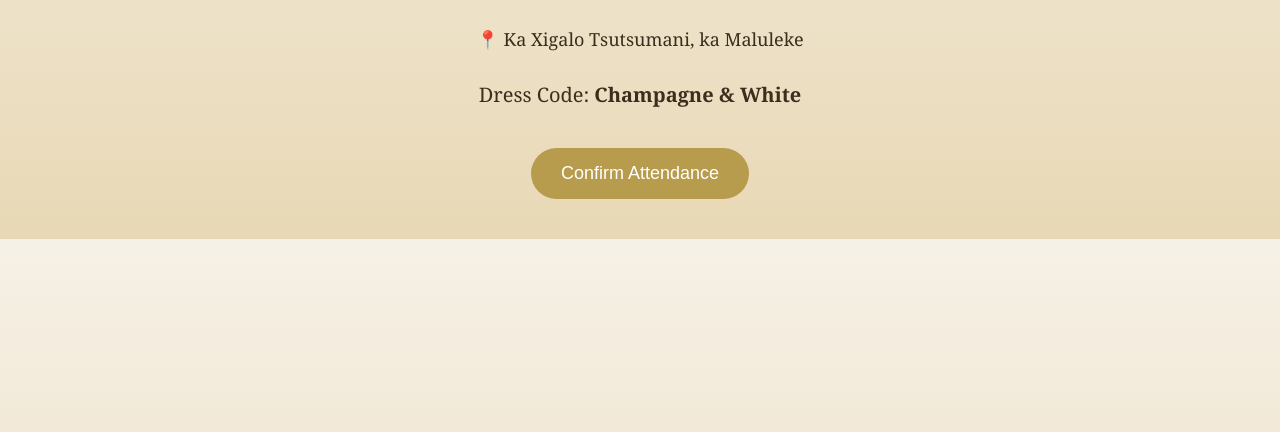
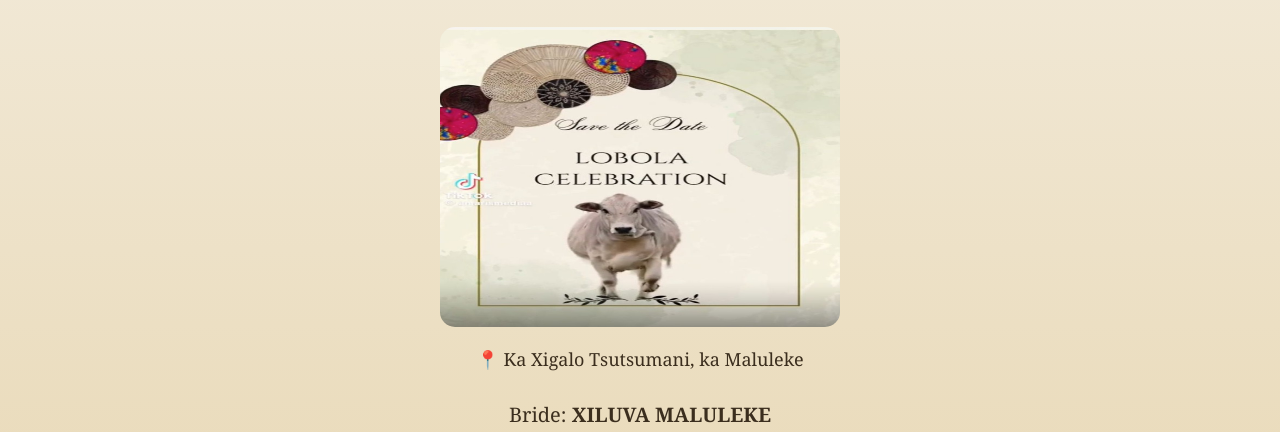
Before and after one commit to vt-0001/lobola-invitation, a plain HTML site: page index.html in a window 1280 px wide. Shown: the part 364-796 px from the top of the page. Drawn offline with Linux system fonts and the light colour scheme.

Commit message:
Update index.html

```diff
--- a/index.html
+++ b/index.html
@@ -52,7 +52,7 @@ h2 {
 }
 
 .button {
-    margin-top: 40px;
+    margin-top: 20px;
 }
 
 button {
@@ -68,10 +68,43 @@ button {
 button:hover {
     background-color: #9c833f;
 }
+
+/* Slideshow styles with fade effect */
+.slideshow {
+    margin-top: 30px;
+    position: relative;
+    width: 100%;
+    max-width: 400px;
+    height: 300px;
+    margin-left: auto;
+    margin-right: auto;
+    overflow: hidden;
+}
+
+.slideshow img {
+    width: 100%;
+    height: 100%;
+    border-radius: 15px;
+    position: absolute;
+    top: 0;
+    left: 0;
+    opacity: 0;
+    transition: opacity 1s ease-in-out;
+}
+
+.slideshow img.active {
+    opacity: 1;
+}
 </style>
 </head>
 
 <body>
+
+<!-- Background Music -->
+<audio id="bg-music" loop>
+  <source src="lobola.mp3" type="audio/mpeg">
+  Your browser does not support the audio element.
+</audio>
 
 <div class="container">
 
@@ -85,14 +118,29 @@ APRIL <br>
 12:00 PM
 </div>
 
-<div class="location">
-📍 Ka Xigalo Tsutsumani, ka Maluleke
+<!-- Slideshow Images -->
+<div class="slideshow">
+    <img src="rings.jpeg" alt="Rings" class="active">
+    <img src="cow.jpeg" alt="Cow">
+    <img src="part.jpeg" alt="Bride and Groom">
+    <img src="second.jpeg" alt="Image 4">
+    <img src="verse.jpeg" alt="Image 5">
+    <img src="love.jpeg" alt="Image 6">
 </div>
 
+<!-- Dynamic Location -->
+<div class="location">
+📍 <span id="dynamic-location">Ka Xigalo Tsutsumani, ka Maluleke</span>
+</div>
+
+<!-- Bride & Groom Names -->
 <div class="dress">
+Bride: <strong>XILUVA MALULEKE</strong><br>
+Groom: <strong>HASANI LICKTON MALULEKE</strong><br>
 Dress Code: <strong>Champagne & White</strong>
 </div>
 
+<!-- Confirm Attendance Button -->
 <div class="button">
 <a href="https://docs.google.com/forms/d/e/1FAIpQLSdIPopk24yMU4-Ox61ZEei0mHvZsQtl51zohtkgApLwTnPbAQ/viewform?usp=dialog" target="_blank">
 <button>Confirm Attendance</button>
@@ -101,5 +149,53 @@ Dress Code: <strong>Champagne & White</strong>
 
 </div>
 
+<script>
+// Slideshow JS with fade effect
+let slides = document.querySelectorAll('.slideshow img');
+let slideIndex = 0;
+
+function showSlides() {
+    slides.forEach(slide => slide.classList.remove('active'));
+    slides[slideIndex].classList.add('active');
+    slideIndex = (slideIndex + 1) % slides.length;
+    setTimeout(showSlides, 3000); // change image every 3 seconds
+}
+
+// Dynamic Location JS
+const locations = [
+    "Ka Xigalo Tsutsumani, ka Maluleke",
+    "Part 2: WELCOMING OF BRIDE: Ka Xigalo Mahlambandlopfu, Ka Maluleke - Madhevu(same Day)"
+];
+let locIndex = 0;
+
+function rotateLocation() {
+    locIndex++;
+    if(locIndex >= locations.length) { locIndex = 0; }
+    document.getElementById('dynamic-location').textContent = locations[locIndex];
+    setTimeout(rotateLocation, 5000); // change location every 5 seconds
+}
+
+// Start the slideshow and location rotation
+showSlides();
+rotateLocation();
+
+// Background Music JS – Start at 1:41 (101 sec) and handle autoplay
+document.addEventListener("DOMContentLoaded", function() {
+    const music = document.getElementById("bg-music");
+
+    // Set start time to 1:41
+    music.currentTime = 101;
+
+    music.play().catch(() => {
+        // Autoplay blocked; play on first user interaction
+        console.log("Autoplay blocked. Click anywhere to start music from 1:41.");
+        document.body.addEventListener("click", () => {
+            music.currentTime = 101;
+            music.play();
+        }, { once: true });
+    });
+});
+</script>
+
 </body>
 </html>
```
